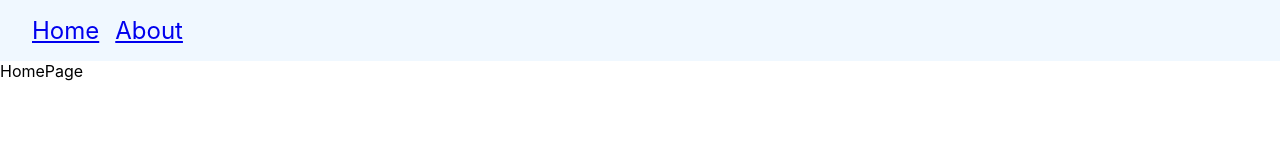
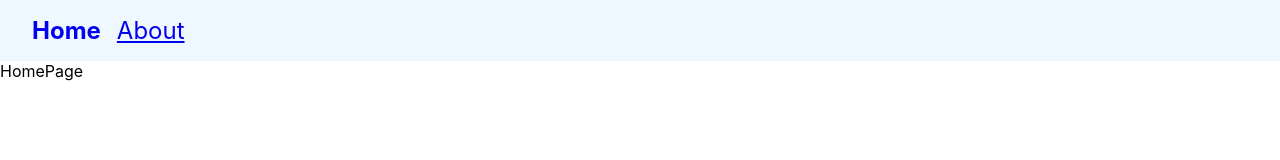
Before and after one commit to agreeshvs/react_route, a React (Create React App) app: page / in a window 1280 px wide. Shown: the top 160 px of the page. Built offline with nearby package versions, Linux system fonts and the light colour scheme.

Commit message:
Active link for navigation.

```diff
--- a/src/components/Navbar.js
+++ b/src/components/Navbar.js
@@ -1,10 +1,18 @@
 import React from 'react'
-import { Link } from 'react-router-dom'
+import { NavLink } from 'react-router-dom'
 export const Navbar = () => {
+    const navLinkStyle = ( {isActive}) => {
+        return {
+            fontWeight: isActive ? 'bold' : 'normal',
+            textDecoration: isActive ? 'none' : 'underline'
+        }
+    }
   return (
     <nav>
-        <Link to='/' >Home</Link>
-        <Link to='/about'>About</Link>
+        <NavLink
+            style={navLinkStyle} to='/' >Home</NavLink>
+        <NavLink
+            style={navLinkStyle} to='/about'>About</NavLink>
     </nav>
   )
 }
```
